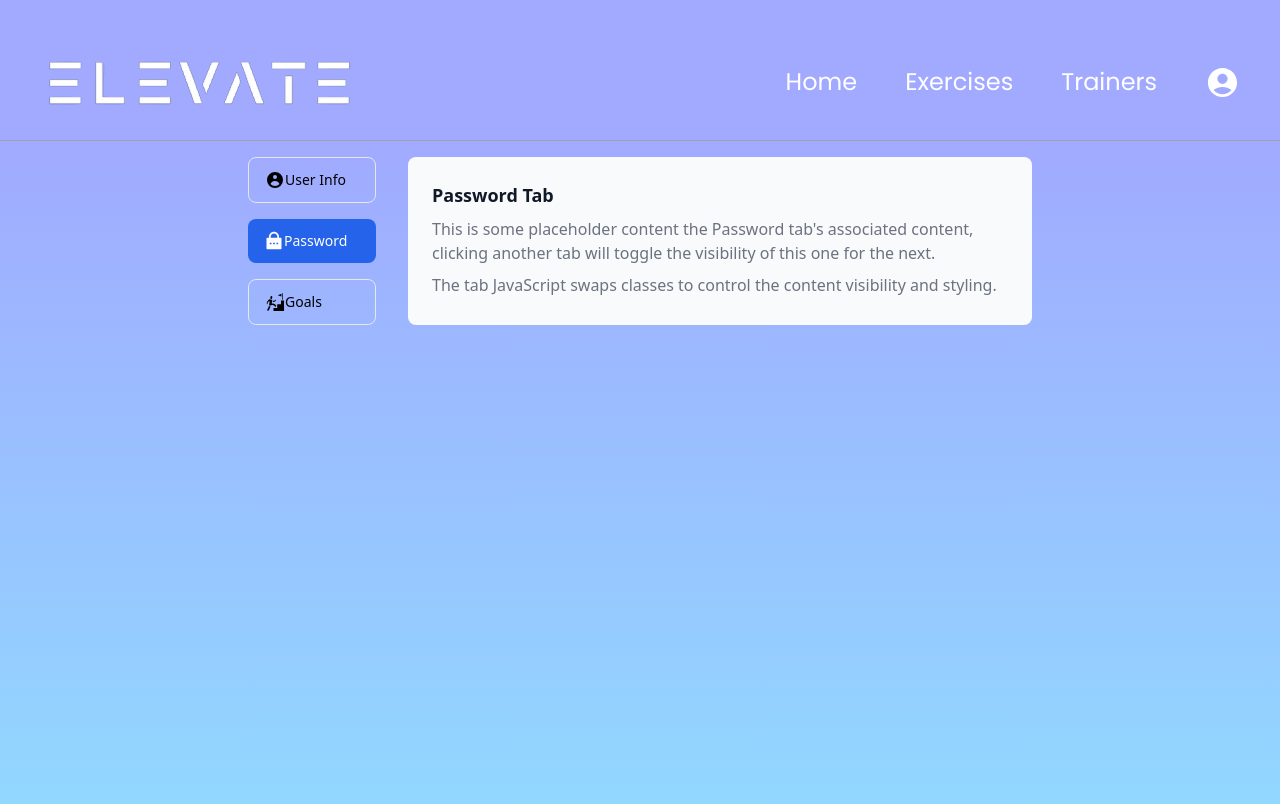
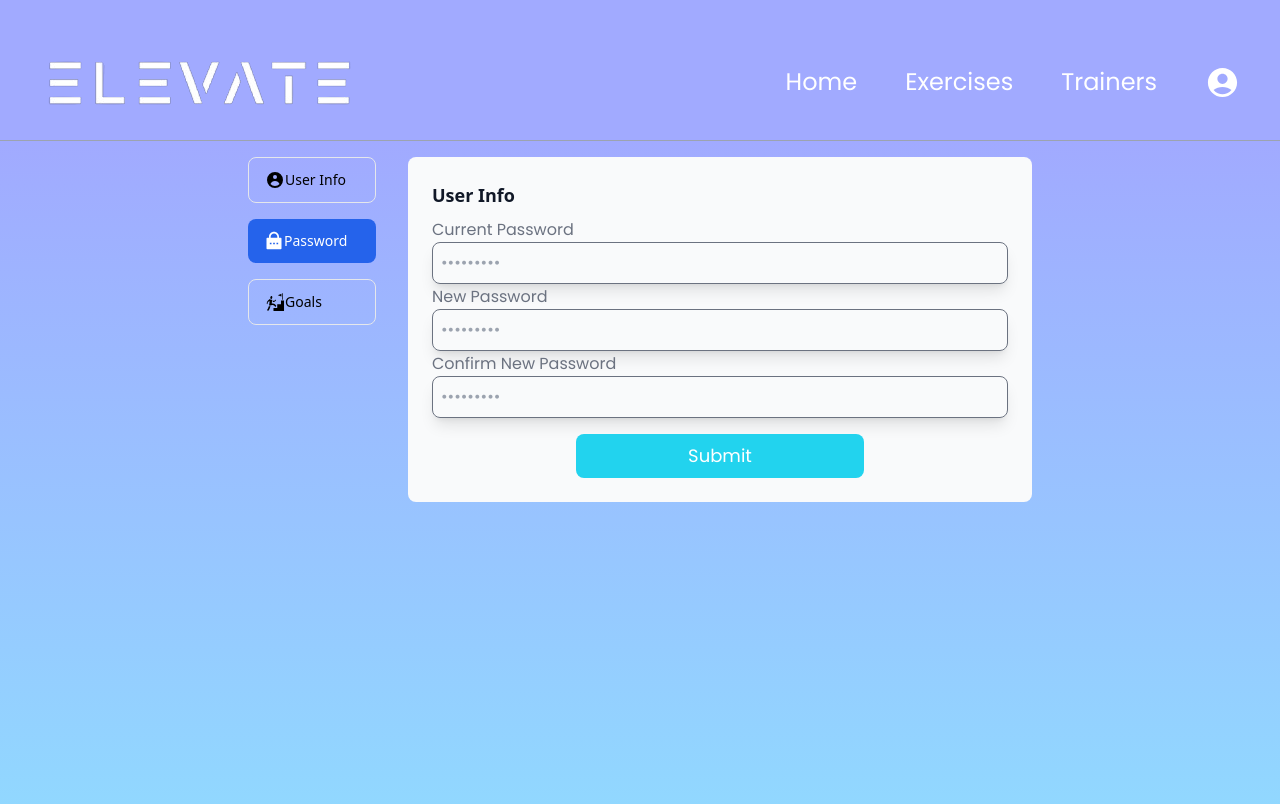
Before and after one commit to nicholasg2001/Elevate, a React (Vite) app in the folder client/: page /auth/setting in a window 1280 px wide. Both pictures are taken after a click on the element "Password". Shown: the top 804 px of the page. Built offline with nearby package versions, Linux system fonts and the light colour scheme.

Commit message:
added setting for user and password

```diff
--- a/client/src/components/Settings/PasswordTab.jsx
+++ b/client/src/components/Settings/PasswordTab.jsx
@@ -1,18 +1,90 @@
+import { useState, useRef } from "react";
+import { useChangePasswordMutation } from "../../redux/services/UserService";
 const PasswordTab = () => {
+  const currentPasswordRef = useRef(document.createElement("input"));
+  const newPasswordRef = useRef(document.createElement("input"));
+  const newConfirmedPasswordRef = useRef(document.createElement("input"));
+
+  const [isCurrentPasswordError, setIsCurrentPasswordError] = useState(false);
+  const [isNewPasswordError, setIsNewPasswordError] = useState(false);
+  const [errorMessage, setErrorMessage] = useState("");
+
+  const [changePassword] = useChangePasswordMutation();
+
+  const passwordHandler = async () => {
+    try {
+      await changePassword({
+        currentPassword: currentPasswordRef.current.value,
+        newPassword: newPasswordRef.current.value,
+        confirmNewPassword: newConfirmedPasswordRef.current.value,
+      }).unwrap();
+    } catch (error) {
+      let errorMessage = error.data.error;
+      if (errorMessage.includes("Incorrect")) {
+        setIsCurrentPasswordError(true);
+      }
+      if (errorMessage.includes("match")) {
+        setIsNewPasswordError(true);
+      }
+      setErrorMessage(errorMessage);
+    }
+  };
+
   return (
     <div className="p-6 bg-gray-50 text-medium text-gray-500 rounded-lg w-1/2">
-      <h3 className="text-lg font-bold text-gray-900 mb-2">
-        Password Tab
-      </h3>
-      <p className="mb-2">
-        This is some placeholder content the Password tab's associated content,
-        clicking another tab will toggle the visibility of this one for the
-        next.
-      </p>
-      <p>
-        The tab JavaScript swaps classes to control the content visibility and
-        styling.
-      </p>
+      <h3 className="text-lg font-bold text-gray-900 mb-2">User Info</h3>
+      <div>
+        <label className="font-poppins text-md pb-2">Current Password</label>
+        <input
+          type="password"
+          placeholder="•••••••••"
+          className={`font-poppins w-full p-2 border border-gray-500 rounded-lg bg-transparent shadow-lg
+           ${isCurrentPasswordError ? "border-rose-500" : ""}`}
+          ref={currentPasswordRef}
+        />
+        {isCurrentPasswordError && (
+          <span className="text-xs text-red-500">{errorMessage}</span>
+        )}
+      </div>
+      <div>
+        <label className="font-poppins text-md pb-2">New Password</label>
+        <input
+          type="password"
+          placeholder="•••••••••"
+          className={`font-poppins w-full p-2 border border-gray-500 rounded-lg bg-transparent shadow-lg
+           ${isNewPasswordError ? "border-rose-500" : ""}`}
+          ref={newPasswordRef}
+        />
+        {isNewPasswordError && (
+          <span className="text-xs text-red-500">{errorMessage}</span>
+        )}
+      </div>
+
+      <div>
+        <label className="font-poppins text-md pb-2">
+          Confirm New Password
+        </label>
+        <input
+          type="password"
+          placeholder="•••••••••"
+          className={`font-poppins w-full p-2 border border-gray-500 rounded-lg bg-transparent shadow-lg
+           ${isNewPasswordError ? "border-rose-500" : ""}`}
+          ref={newConfirmedPasswordRef}
+        />
+        {isNewPasswordError && (
+          <span className="text-xs text-red-500">{errorMessage}</span>
+        )}
+      </div>
+
+      <div className="flex justify-center">
+        <button
+          type="button"
+          className="text-lg font-poppins rounded-lg w-1/2 bg-cyan-400 text-white p-2 mt-4 hover:bg-cyan-500"
+          onClick={passwordHandler}
+        >
+          Submit
+        </button>
+      </div>
     </div>
   );
 };
--- a/client/src/redux/services/UserService.js
+++ b/client/src/redux/services/UserService.js
@@ -26,9 +26,16 @@ export const userAPI = createApi({
         method: "PATCH",
         body: { name, email, height, weight },
       }),
+      invalidatesTags: ["User"],
+    }),
+    changePassword: builder.mutation({
+      query: ({ currentPassword, newPassword, confirmNewPassword }) => ({
+        url: "/changePassword",
+        method: "POST",
+        body: { currentPassword, newPassword, confirmNewPassword },
+      }),
     }),
   }),
-  invalidatesTags: ["User"],
 });
 
-export const { useUpdateUserMutation } = userAPI;
+export const { useUpdateUserMutation, useChangePasswordMutation } = userAPI;
```
Also changed, not shown: 2 other files (tests, documents, lock files or other folders).
